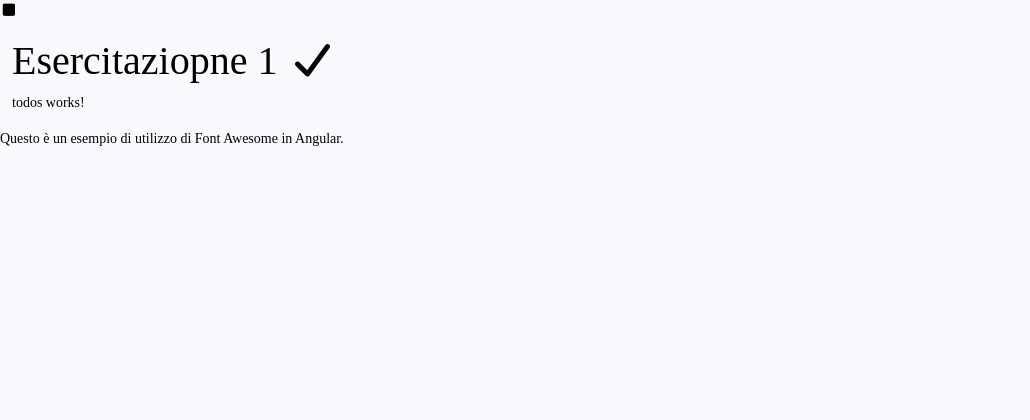
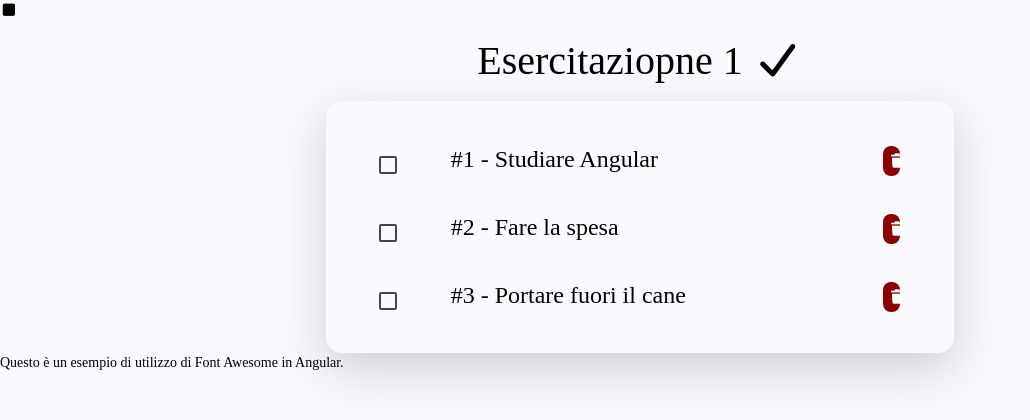
Before and after one commit to portis98/esrcitazioneAngular, an Angular app in the folder Angular_21/: page / in a window 1280 px wide. Shown: the top 420 px of the page, without its empty margins (0-1030 px from the left). Built offline with nearby package versions, Linux system fonts and the light colour scheme; a web font is replaced by a local one.

Commit message:
aggiunta delete

```diff
--- a/Angular_21/src/app/app.html
+++ b/Angular_21/src/app/app.html
@@ -1,6 +1,9 @@
 <i class="fa-solid fa-square"></i>
 <div class="container-fluid mt-1 mt-md-3">
- <h1>{{ title() }} <span class="fa-solid fa-check"></span></h1>
+ <h1 class="text-center">
+  {{ title() }}
+  <span class="fa-solid fa-check"></span>
+</h1>
  <app-todos></app-todos>
 </div>
 <p>Questo è un esempio di utilizzo di Font Awesome in Angular.</p>
--- a/Angular_21/src/app/app.ts
+++ b/Angular_21/src/app/app.ts
@@ -1,10 +1,9 @@
 import { Component, signal } from '@angular/core';
-import { RouterOutlet } from '@angular/router';
 import { Todos } from './todos/todos';
 
 @Component({
   selector: 'app-root',
-  imports: [RouterOutlet, Todos],
+  imports: [Todos],
   templateUrl: './app.html',
   styleUrl: './app.css'
 })
--- /dev/null
+++ b/Angular_21/src/app/todos/Todo.ts
@@ -0,0 +1,5 @@
+export interface Todo {
+ id: number,
+ title: string,
+ completed: boolean
+}
--- a/Angular_21/src/app/todos/todos.css
+++ b/Angular_21/src/app/todos/todos.css
@@ -0,0 +1,15 @@
+.completed {
+ background-color: green;
+ border-radius: 1rem;
+ transition: .15s ease;
+}
+.completed > * span {
+ color: white;
+}
+.delete {
+ background-color: darkred;
+ border-radius: 0.5rem;
+ padding: 0.5rem;
+ color: white;
+ border: none;
+}
--- a/Angular_21/src/app/todos/todos.html
+++ b/Angular_21/src/app/todos/todos.html
@@ -1 +1,23 @@
-<p>todos works!</p>
+<div class="container-fluid shadow-lg mt-3 p-4 w-50 rounded-4">
+    @for (todo of todos; track $index) {
+        <div class="row d-flex align-items-center mt-1"
+            [ngClass]="getClass(todo)">
+                <div class="col-2 text-center">
+                    <mat-checkbox [checked]="todo.completed"class="mt-2 p-2" (change)="toggleCompleted(todo)" />
+                </div>
+                <div class="col-8">
+                    <span class="fs-4">#{{ todo.id }} - {{ todo.title }}</span>
+                </div>
+            <div class="col-2 text-center">
+                <button
+                class="fa-solid fa-trash delete"
+                (click)="deleteItem(todo)"
+                ></button>
+            </div>
+        </div>
+        }@empty {
+        <p class="text-center fs-4">
+        Perfetto! Hai completato tutte le cose da fare!
+        </p>
+    }
+</div>
--- a/Angular_21/src/app/todos/todos.ts
+++ b/Angular_21/src/app/todos/todos.ts
@@ -1,11 +1,41 @@
 import { Component } from '@angular/core';
+import { Todo } from './Todo';
+import { MatCheckboxModule } from '@angular/material/checkbox';
+import { NgClass } from '@angular/common';
 
 @Component({
   selector: 'app-todos',
-  imports: [],
+  imports: [MatCheckboxModule, NgClass],
   templateUrl: './todos.html',
   styleUrl: './todos.css',
 })
 export class Todos {
-
+  todos: Todo[] = [
+  {
+  id: 1,
+  title: 'Studiare Angular',
+  completed: false,
+  },
+  {
+  id: 2,
+  title: 'Fare la spesa',
+  completed: false,
+  },
+  {
+  id: 3,
+  title: 'Portare fuori il cane',
+  completed: false,
+  }
+  ];
+  toggleCompleted(todo: Todo): void {
+  todo.completed = !todo.completed;
+  }
+  getClass(todo: Todo): string {
+  return todo.completed ? 'completed' : '';
+  }
+  deleteItem(todo: Todo): void {
+  this.todos = this.todos.filter(
+    (objetItem: Todo): boolean => objetItem !== todo
+    );
+  }
 }
```
